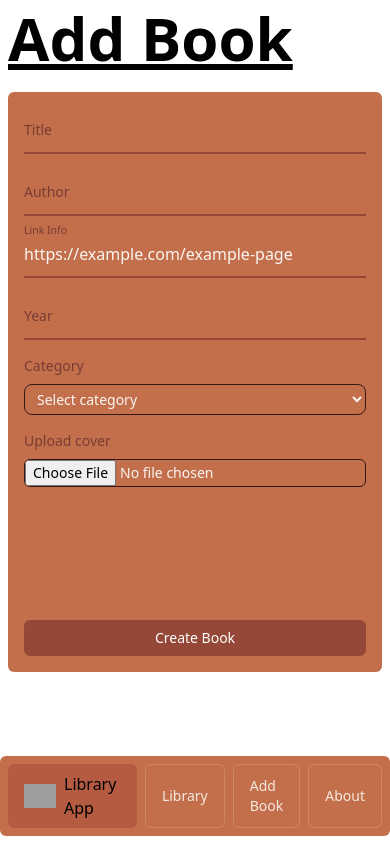
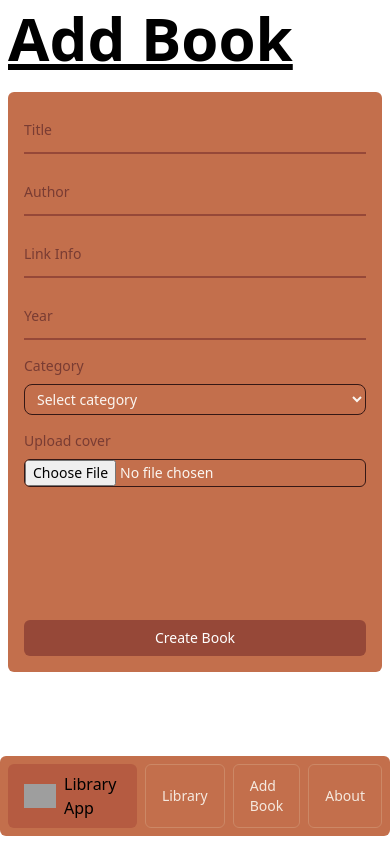
Before and after one commit to Carloslt5/angular-library-app, an Angular app: page /create in a window 390 px wide. Built offline with nearby package versions, Linux system fonts and the light colour scheme; grey boxes are pictures that could not be loaded.

Commit message:
✅ task: add ngNativeValidate on html, use required

```diff
--- a/src/app/components/form/form.component.html
+++ b/src/app/components/form/form.component.html
@@ -1,4 +1,4 @@
-<form class="flex flex-col gap-4 mx-auto rounded-md md:flex-row bg-antique-brass-500 h-[580px]" [formGroup]="bookData" (ngSubmit)="sendForm($event)" enctype="multipart/form-data">
+<form class="flex flex-col gap-4 mx-auto rounded-md md:flex-row bg-antique-brass-500 h-[580px]" [formGroup]="bookData" (ngSubmit)="sendForm($event)" enctype="multipart/form-data" ngNativeValidate>
   <div class="justify-center hidden w-1/3 overflow-hidden rounded-md md:flex ">
     @if(bookData.value.imageURL){
     <img src="{{bookData.value.imageURL}}" class="object-cover w-full" alt="Uploaded cover image" />
@@ -18,7 +18,7 @@
       <label for="link" class="form-label">Link Info</label>
     </div>
     <div class="relative z-0 w-full group">
-      <input type="number" formControlName="year" class="form-input peer cursor-text" placeholder=" " required min="0" max="2099" step="1" />
+      <input type="number" formControlName="year" class="form-input peer cursor-text" placeholder=" " min="0" max="2099" step="1" required />
       <label for="year" class="form-label">Year</label>
     </div>
     <div class="relative z-0 w-full group">
--- a/src/app/components/form/form.component.ts
+++ b/src/app/components/form/form.component.ts
@@ -16,7 +16,7 @@ export class FormComponent {
   bookData = new FormGroup({
     title: new FormControl(''),
     author: new FormControl(''),
-    link: new FormControl('https://example.com/example-page'),
+    link: new FormControl(''),
     categories: new FormControl(''),
     imageURL: new FormControl(
       'https://encrypted-tbn0.gstatic.com/images?q=tbn:ANd9GcQL3DlrxkyG-D62QsmOFHoe_pCaaIIVWnItM6NMqtYqTsXNIpdB'
@@ -47,7 +47,6 @@ export class FormComponent {
 
   sendForm(event: Event) {
     event.preventDefault();
-    console.log('Formulario enviado:', this.bookData.value);
     this.bookService
       .create(this.bookData.value as Partial<Book>)
       .subscribe((response) => {
```
